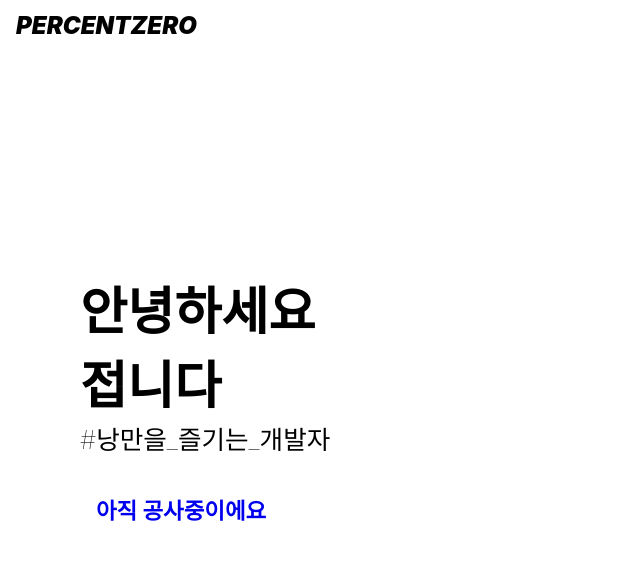
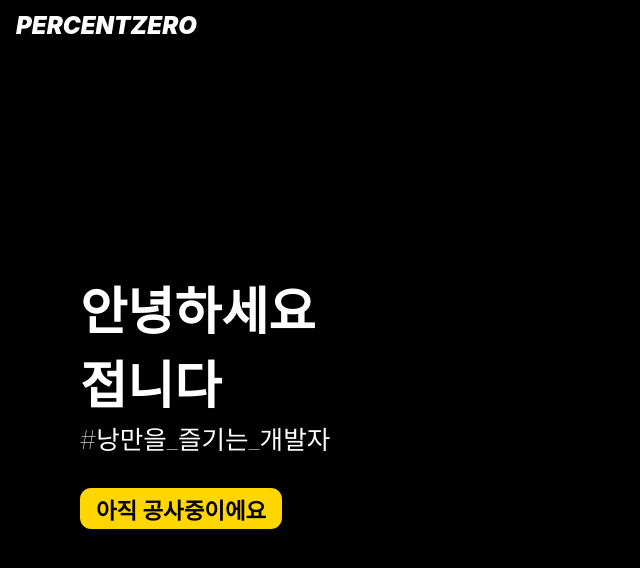
Before and after one commit to 0x0P/portfolio, a Next.js app: page / in a window 1280 px wide. Shown: the top 568 px of the page, without its empty margins (0-640 px from the left). Built offline with nearby package versions, Linux system fonts and the light colour scheme; a web font is replaced by a local one.

Commit message:
다크모드 추가

```diff
--- a/styles/globals.css
+++ b/styles/globals.css
@@ -3,11 +3,17 @@
 :root {
   --background: #fff;
   --text: #000;
+  --construction: #000;
+  --constructionText: #ffd600;
+  --hover: #00000020;
 }
 
-:root[theme="dark"] {
-  --background: #fff;
-  --text: #000;
+:root[data-theme="dark"] {
+  --background: #000;
+  --text: #fff;
+  --construction: #ffd600;
+  --constructionText: #000;
+  --hover: #ffffff20;
 }
 
 body {
@@ -33,4 +39,10 @@ a {
 .active {
   width: 100vw !important;
   height: 100vh !important;
+  padding: 5rem !important;
 }
+
+.active div {
+  visibility: visible !important;
+  opacity: 1 !important;
+}
--- a/styles/page.module.css
+++ b/styles/page.module.css
@@ -26,24 +26,28 @@
 .bigText {
   font-size: 4vmax;
   font-weight: 900;
+  color: var(--text);
 }
 
 .aboutText {
   font-size: 2vmax;
   font-weight: 100;
+  color: var(--text);
 }
+
 .contact {
   width: 2.5rem;
   height: 2.5rem;
   border-radius: 0.5rem;
 }
+
 .contactBackground {
   width: 2.5rem;
   height: 2.5rem;
-  background-color: black;
+  background-color: var(--text);
   border-radius: 0.5rem;
   padding: 0.3rem;
-  fill: #fff;
+  fill: var(--background);
 }
 
 .contacts {
```
